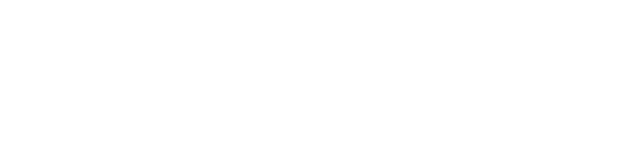
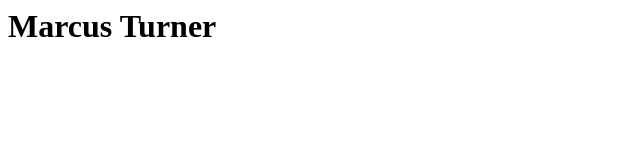
Before and after one commit to madeturner/madeturner.github.io, a plain HTML site: page index.html in a window 1280 px wide. Shown: the whole page, without its empty margins (0-640 px from the left). Drawn offline with Linux system fonts and the light colour scheme.

Commit message:
Update index.html
Added h1 element.

```diff
--- a/index.html
+++ b/index.html
@@ -2,6 +2,7 @@
 
 <body>
  <header>
+  <h1>Marcus Turner</h1>
  </header>
 </body>
 
```
